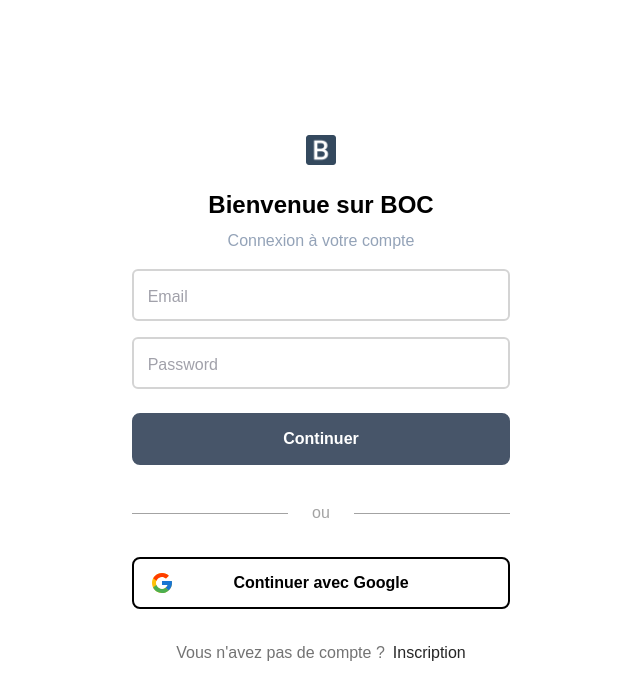
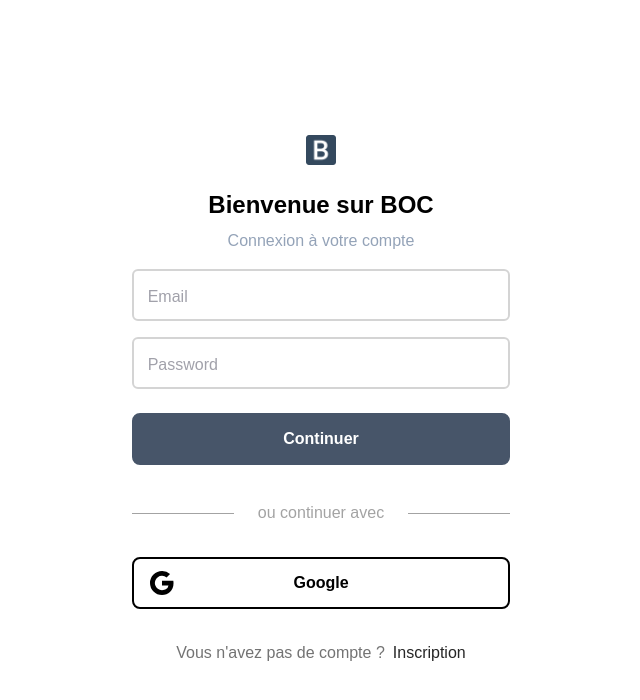
Before and after one commit to erischon/project-boc, a Next.js app: page /login in a window 1280 px wide. Shown: the top 700 px of the page, without its empty margins (319-959 px from the left). Built offline with nearby package versions, Linux system fonts and the light colour scheme.

Commit message:
text change

```diff
--- a/app/components/forms/LoginForm.tsx
+++ b/app/components/forms/LoginForm.tsx
@@ -8,7 +8,7 @@
 import { FieldValues, SubmitHandler, useForm } from "react-hook-form";
 import { toast } from "react-hot-toast";
 
-import { FcGoogle } from "react-icons/fc";
+import { BsGoogle } from "react-icons/bs";
 
 import Form from "./Form";
 import Heading from "../Heading";
@@ -102,14 +102,16 @@
     <div className="flex flex-col gap-4 mt-3">
       <div className="relative flex py-4 items-center">
         <div className="flex-grow border-t border-neutral-400"></div>
-        <span className="flex-shrink mx-6 text-neutral-400">ou</span>
+        <span className="flex-shrink mx-6 text-neutral-400">
+          ou continuer avec
+        </span>
         <div className="flex-grow border-t border-neutral-400"></div>
       </div>
 
       <Button
         outline
-        label="Continuer avec Google"
-        icon={FcGoogle}
+        label="Google"
+        icon={BsGoogle}
         onClick={() => signIn("google", { callbackUrl: "/dashboard" })}
       />
 
--- a/app/components/forms/RegisterForm.tsx
+++ b/app/components/forms/RegisterForm.tsx
@@ -64,7 +64,7 @@
   // Form body content
   const bodyContent = (
     <div className="flex flex-col gap-4">
-      <Heading title="Bienvenue sur BOC" subtitle="Créez un compte" center />
+      <Heading title="Bienvenue sur BOC" subtitle="Créer un compte" center />
 
       <Input
         id="email"
@@ -101,13 +101,15 @@
     <div className="flex flex-col gap-4 mt-3">
       <div className="relative flex py-4 items-center">
         <div className="flex-grow border-t border-neutral-400"></div>
-        <span className="flex-shrink mx-6 text-neutral-400">ou</span>
+        <span className="flex-shrink mx-6 text-neutral-400">
+          ou continuer avec
+        </span>
         <div className="flex-grow border-t border-neutral-400"></div>
       </div>
 
       <Button
         outline
-        label="Continuer avec Google"
+        label="Google"
         icon={BsGoogle}
         onClick={() => signIn("google", { callbackUrl: "/dashboard" })}
       />
```
